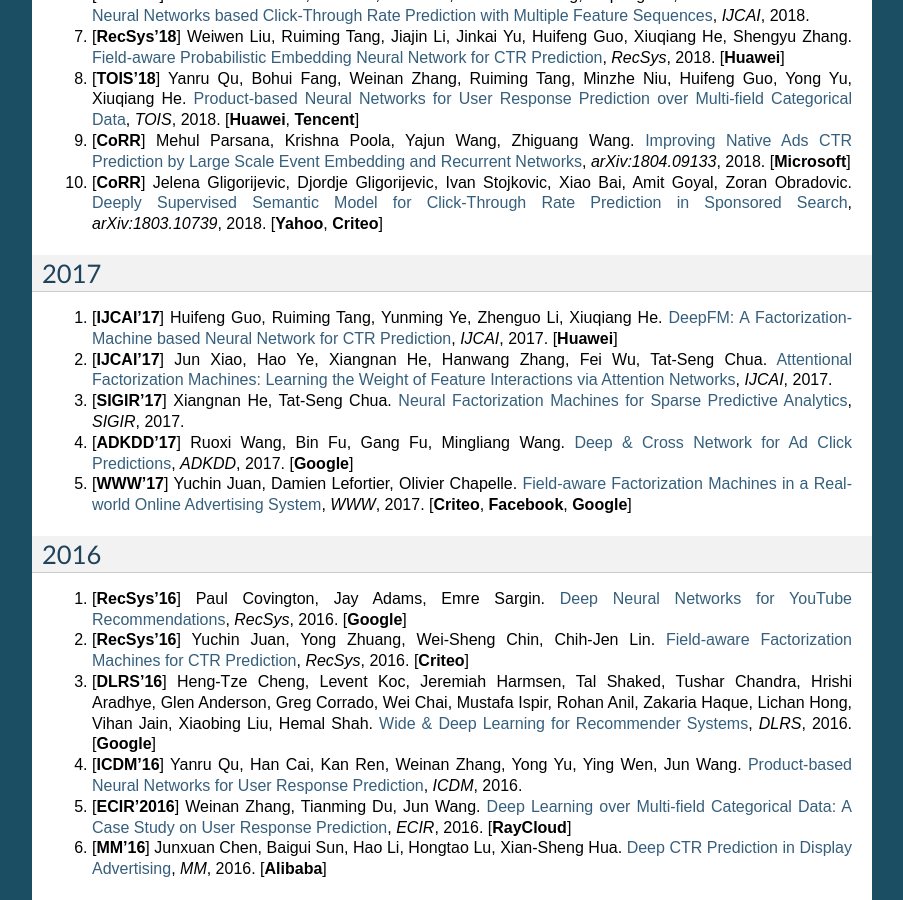
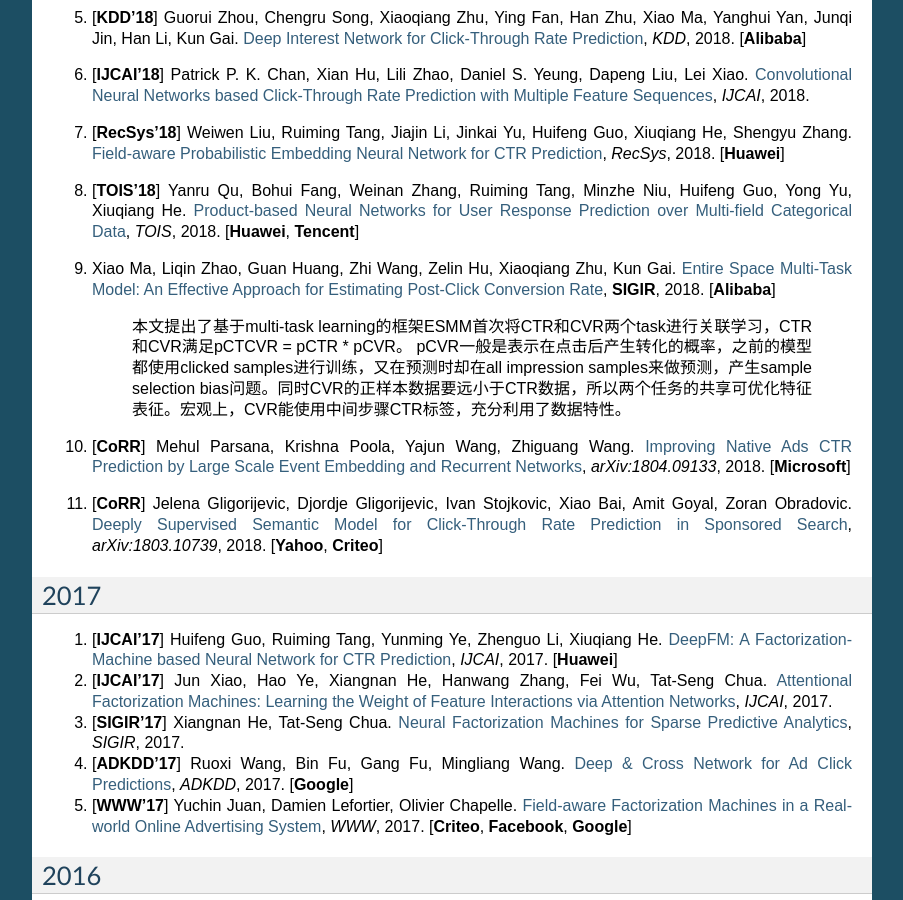
Before and after one commit to anyai/DeepCTR, a Sphinx documentation site: the page built from docs/papers.md, in a window 1280 px wide and 900 px high, scrolled down 507 px. Shown: the whole window, without its empty margins (198-1101 px from the left). Built offline with Sphinx 7.4.7, drawn with Linux system fonts in a browser that asks for light colours.

Commit message:
Update papers.md

```diff
--- a/docs/papers.md
+++ b/docs/papers.md
@@ -23,6 +23,9 @@ A list of papers on CTR/CVR prediction.
 1. [**RecSys'18**] Weiwen Liu, Ruiming Tang, Jiajin Li, Jinkai Yu, Huifeng Guo, Xiuqiang He, Shengyu Zhang. [Field-aware Probabilistic Embedding Neural Network for CTR Prediction](https://dl.acm.org/citation.cfm?id=3240396), *RecSys*, 2018. [**Huawei**]
 
 1. [**TOIS'18**] Yanru Qu, Bohui Fang, Weinan Zhang, Ruiming Tang, Minzhe Niu, Huifeng Guo, Yong Yu, Xiuqiang He. [Product-based Neural Networks for User Response Prediction over Multi-field Categorical Data](https://arxiv.org/abs/1807.00311), *TOIS*, 2018. [**Huawei**, **Tencent**]
+
+1. Xiao Ma, Liqin Zhao, Guan Huang, Zhi Wang, Zelin Hu, Xiaoqiang Zhu, Kun Gai. [Entire Space Multi-Task Model: An Effective Approach for Estimating Post-Click Conversion Rate](https://arxiv.org/pdf/1804.07931), **SIGIR**, 2018. [**Alibaba**]
+   > 本文提出了基于multi-task learning的框架ESMM首次将CTR和CVR两个task进行关联学习，CTR和CVR满足pCTCVR = pCTR * pCVR。 pCVR一般是表示在点击后产生转化的概率，之前的模型都使用clicked samples进行训练，又在预测时却在all impression samples来做预测，产生sample selection bias问题。同时CVR的正样本数据要远小于CTR数据，所以两个任务的共享可优化特征表征。宏观上，CVR能使用中间步骤CTR标签，充分利用了数据特性。
 
 1. [**CoRR**] Mehul Parsana, Krishna Poola, Yajun Wang, Zhiguang Wang. [Improving Native Ads CTR Prediction by Large Scale Event Embedding and Recurrent Networks](https://arxiv.org/abs/1804.09133), *arXiv:1804.09133*, 2018. [**Microsoft**]
 
```
